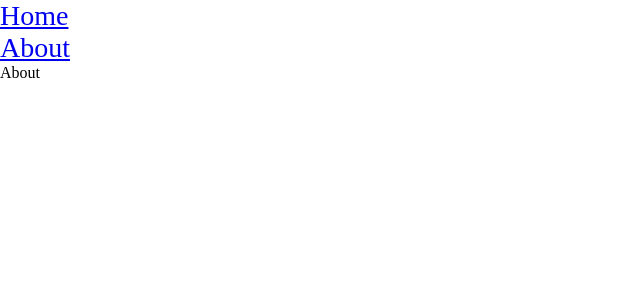
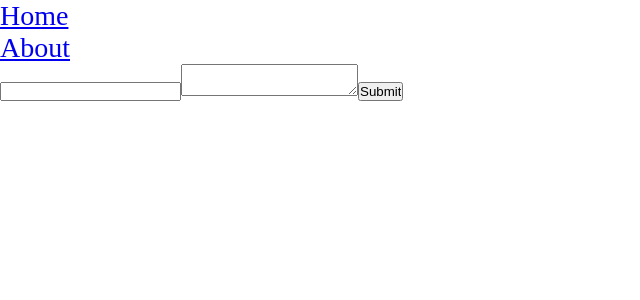
Before and after one commit to pribrahimsari/project-structure-ts-react-gql, a React (Create React App) app: page /about in a window 1280 px wide. Shown: the top 300 px of the page, without its empty margins (0-640 px from the left). Built offline with nearby package versions, Linux system fonts and the light colour scheme.

Commit message:
react hook form added

```diff
--- a/package.json
+++ b/package.json
@@ -14,6 +14,7 @@
     "graphql": "^16.2.0",
     "react": "^17.0.2",
     "react-dom": "^17.0.2",
+    "react-hook-form": "^7.22.5",
     "react-router-dom": "^6.2.1",
     "react-scripts": "5.0.0",
     "typescript": "^4.5.4",
--- /dev/null
+++ b/src/components/posts/posts-form/posts-form.component.tsx
@@ -0,0 +1,26 @@
+import {useForm} from "react-hook-form";
+
+interface IFormData {
+  title: string;
+  body: string;
+}
+
+const PostsForm = () => {
+  const {register, handleSubmit} = useForm<IFormData>();
+
+  const myOnSubmit = handleSubmit(( {title, body} )=>{
+    console.log(title, body);
+  });
+
+  return(
+    <div className="posts-form">
+      <form onSubmit={myOnSubmit}>
+        <input type="text" {...register("title")} />
+        <textarea {...register("body")} />
+        <input type="submit" />
+      </form>
+    </div>
+  );
+}
+
+export default PostsForm;
--- a/src/pages/about/about.page.tsx
+++ b/src/pages/about/about.page.tsx
@@ -1,7 +1,10 @@
+import PostsForm from "components/posts/posts-form/posts-form.component";
 
 const About = () => {
     return(
-        <div className="about">About</div>
+        <div className="about">
+            <PostsForm />
+        </div>
     );
 }
 export default About;
```
Also changed, not shown: src/components/posts/posts-form/posts-form.component.css (added), 1 other file (tests, documents, lock files or other folders).
